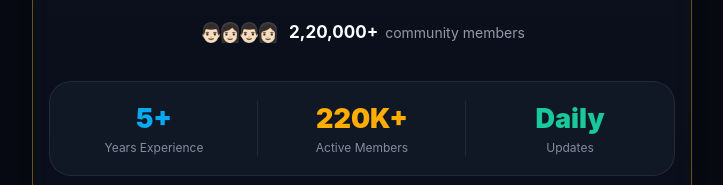
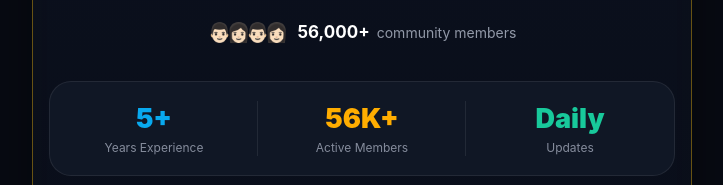
Before and after one commit to Webaiwala/Clogic, a plain HTML site: page index.html in a window 1280 px wide. Shown: the part 748-933 px from the top of the page, without its empty margins (278-1001 px from the left). Drawn offline with Linux system fonts and the light colour scheme.

Commit message:
Update member statistics from 220K to 56K

```diff
--- a/index.html
+++ b/index.html
@@ -1227,7 +1227,7 @@
 
 
                 <strong>
-                    2,20,000+
+                    56,000+
                 </strong>
 
 
@@ -1264,7 +1264,7 @@
             <div class="stat">
 
                 <div class="stat-number">
-                    220K+
+                    56K+
                 </div>
 
                 <div class="stat-label">
```
